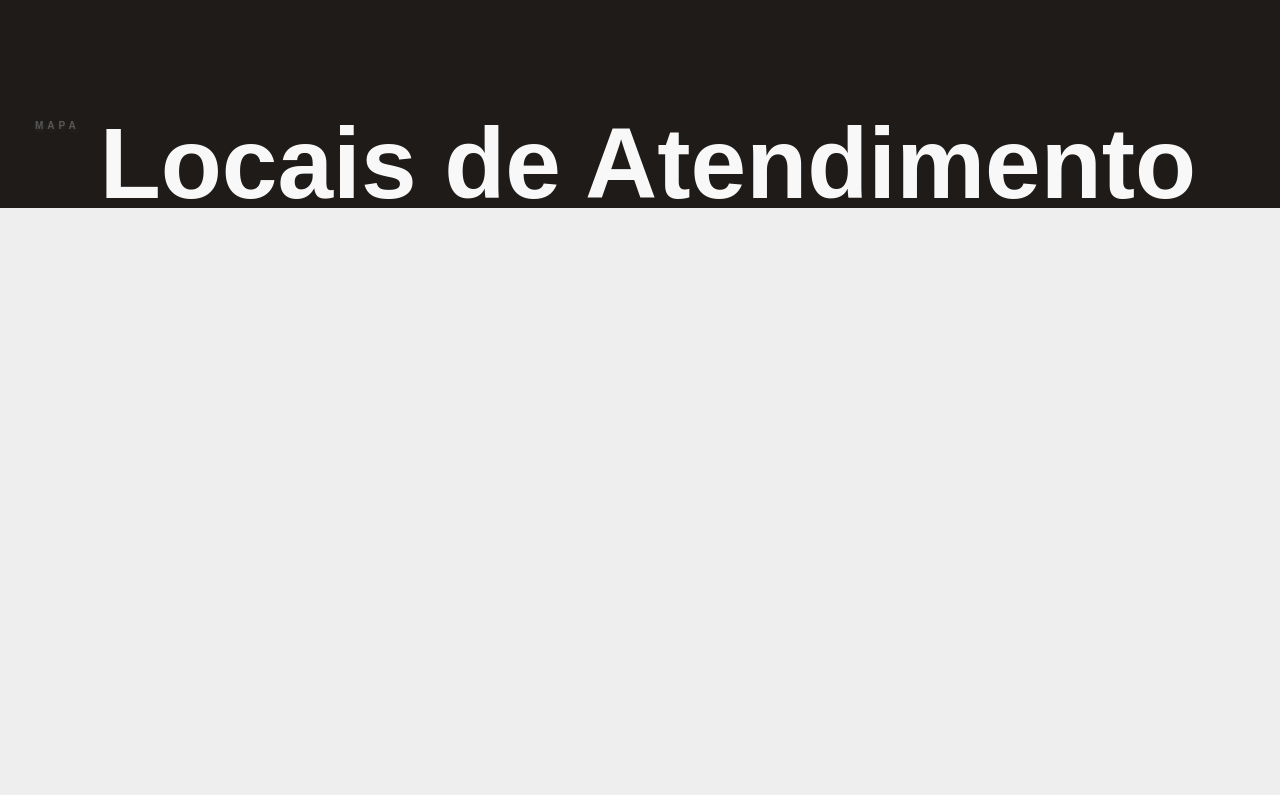
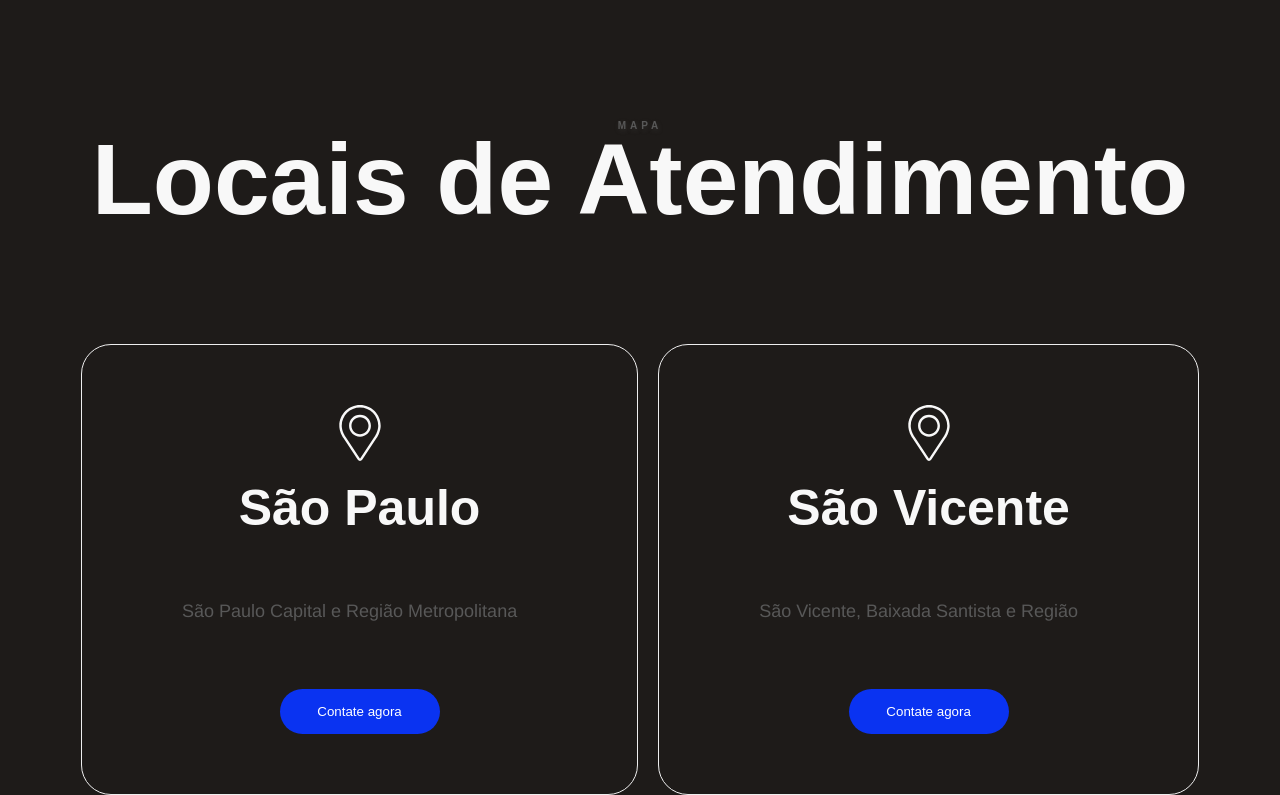
Before and after one commit to lucastdcs/ReforMar, a React (Vite) app: page / in a window 1280 px wide. Shown: the part 10663-11458 px from the top of the page. Before the commit the page ends 10882 px from the top, so only its background shows below. Built offline with nearby package versions, Linux system fonts and the light colour scheme.

Commit message:
Finished  ContactUs Component

```diff
--- a/src/Components/ContactUs/ContactUs.jsx
+++ b/src/Components/ContactUs/ContactUs.jsx
@@ -6,9 +6,10 @@ import {
   StyledInput,
   StyledTextArea,
   StyledArchive,
-  StyledLocations
+  StyledLocations,
+  StyledLocationsCard,
 } from "./ContactUs.styled";
-import { Text } from "../../assets/styles/typography.styled";
+import { Text, H3 } from "../../assets/styles/typography.styled";
 import Button from "../Button/Button";
 
 const ContactUs = () => {
@@ -50,15 +51,57 @@ const ContactUs = () => {
               />
             </svg>
           </StyledArchive>
-          <Button type="submit" texto="Enviar"/>
+          <Button type="submit" texto="Enviar" />
         </StyledForm>
       </div>
       <StyledLocations>
-      <Titles
-            text_label="mapa"
-            text_title="Locais de Atendimento"
-            text_span=""
-          />
+        <Titles
+          text_label="mapa"
+          text_title="Locais de Atendimento"
+          text_span=""
+        />
+        <StyledLocationsCard>
+          <svg
+            width="56"
+            height="56"
+            viewBox="0 0 56 56"
+            fill="none"
+            xmlns="http://www.w3.org/2000/svg"
+          >
+            <path
+              d="M28.0001 0C16.5933 0 7.31348 9.27979 7.31348 20.6867C7.31348 24.4419 8.99761 28.4807 9.06819 28.651C9.61213 29.9421 10.6854 31.9475 11.4593 33.123L25.6431 54.614C26.2235 55.495 27.0826 56 28.0001 56C28.9176 56 29.7768 55.495 30.3572 54.6152L44.5422 33.123C45.3173 31.9475 46.3894 29.9421 46.9333 28.651C47.0039 28.4819 48.6868 24.4431 48.6868 20.6867C48.6868 9.27979 39.407 0 28.0001 0ZM44.6894 27.7067C44.2039 28.864 43.2048 30.7294 42.51 31.7832L28.325 53.2754C28.0452 53.7001 27.9563 53.7001 27.6764 53.2754L13.4915 31.7832C12.7967 30.7294 11.7976 28.8628 11.3121 27.7055C11.2914 27.6556 9.7472 23.9381 9.7472 20.6867C9.7472 10.622 17.9355 2.43372 28.0001 2.43372C38.0648 2.43372 46.2531 10.622 46.2531 20.6867C46.2531 23.943 44.7052 27.6702 44.6894 27.7067Z"
+              fill="#F8F8F8"
+            />
+            <path
+              d="M28.0001 9.73633C21.9608 9.73633 17.0483 14.65 17.0483 20.6881C17.0483 26.7262 21.9608 31.6398 28.0001 31.6398C34.0394 31.6398 38.9519 26.7262 38.9519 20.6881C38.9519 14.65 34.0394 9.73633 28.0001 9.73633ZM28.0001 29.2061C23.3042 29.2061 19.4821 25.3852 19.4821 20.6881C19.4821 15.991 23.3042 12.1701 28.0001 12.1701C32.696 12.1701 36.5181 15.991 36.5181 20.6881C36.5181 25.3852 32.696 29.2061 28.0001 29.2061Z"
+              fill="#F8F8F8"
+            />
+          </svg>
+          <H3>São Paulo</H3>
+          <Text>São Paulo Capital e Região Metropolitana</Text>
+          <Button texto="Contate agora" />
+        </StyledLocationsCard>
+        <StyledLocationsCard>
+          <svg
+            width="56"
+            height="56"
+            viewBox="0 0 56 56"
+            fill="none"
+            xmlns="http://www.w3.org/2000/svg"
+          >
+            <path
+              d="M28.0001 0C16.5933 0 7.31348 9.27979 7.31348 20.6867C7.31348 24.4419 8.99761 28.4807 9.06819 28.651C9.61213 29.9421 10.6854 31.9475 11.4593 33.123L25.6431 54.614C26.2235 55.495 27.0826 56 28.0001 56C28.9176 56 29.7768 55.495 30.3572 54.6152L44.5422 33.123C45.3173 31.9475 46.3894 29.9421 46.9333 28.651C47.0039 28.4819 48.6868 24.4431 48.6868 20.6867C48.6868 9.27979 39.407 0 28.0001 0ZM44.6894 27.7067C44.2039 28.864 43.2048 30.7294 42.51 31.7832L28.325 53.2754C28.0452 53.7001 27.9563 53.7001 27.6764 53.2754L13.4915 31.7832C12.7967 30.7294 11.7976 28.8628 11.3121 27.7055C11.2914 27.6556 9.7472 23.9381 9.7472 20.6867C9.7472 10.622 17.9355 2.43372 28.0001 2.43372C38.0648 2.43372 46.2531 10.622 46.2531 20.6867C46.2531 23.943 44.7052 27.6702 44.6894 27.7067Z"
+              fill="#F8F8F8"
+            />
+            <path
+              d="M28.0001 9.73633C21.9608 9.73633 17.0483 14.65 17.0483 20.6881C17.0483 26.7262 21.9608 31.6398 28.0001 31.6398C34.0394 31.6398 38.9519 26.7262 38.9519 20.6881C38.9519 14.65 34.0394 9.73633 28.0001 9.73633ZM28.0001 29.2061C23.3042 29.2061 19.4821 25.3852 19.4821 20.6881C19.4821 15.991 23.3042 12.1701 28.0001 12.1701C32.696 12.1701 36.5181 15.991 36.5181 20.6881C36.5181 25.3852 32.696 29.2061 28.0001 29.2061Z"
+              fill="#F8F8F8"
+            />
+          </svg>
+          <H3>São Vicente</H3>
+          <Text>São Vicente, Baixada Santista e Região</Text>
+          <Button texto="Contate agora" />
+        </StyledLocationsCard>
       </StyledLocations>
     </StyledSection>
   );
--- a/src/Components/ContactUs/ContactUs.styled.js
+++ b/src/Components/ContactUs/ContactUs.styled.js
@@ -83,14 +83,27 @@ export const StyledLocations = styled.div`
     margin: auto;
     margin-top: 12rem;
     text-align: center;
-    display: flex;
-    gap: 2rem;
-
+    :nth-child(3){
+        margin-right: 2rem;
+    }
 `;
 
 export const StyledLocationsCard = styled.div`
-    width: 46rem;
+    display: inline-block;
+    max-width: 56rem;
     margin-top: 12rem;
     text-align: center;
+    border: 1px solid var(--off-white);
+    border-radius: 3rem;
+    padding: 6rem 10rem;
+
+    svg {
+        margin-bottom: 2rem;
+    }
+
+    p {
+        margin: 6rem 0;
+        color: var(--grey);
+    }
 
 `;
```
